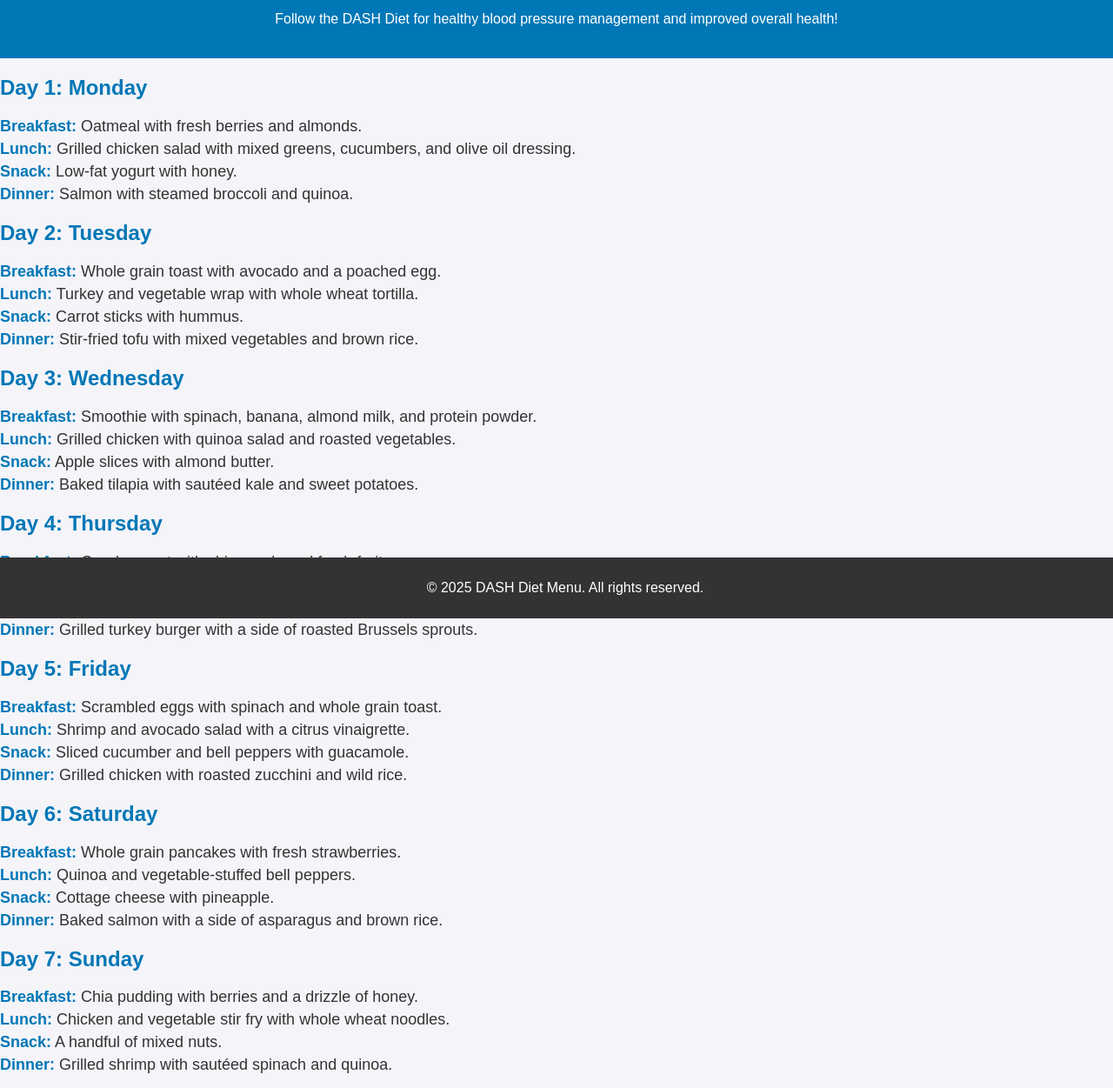
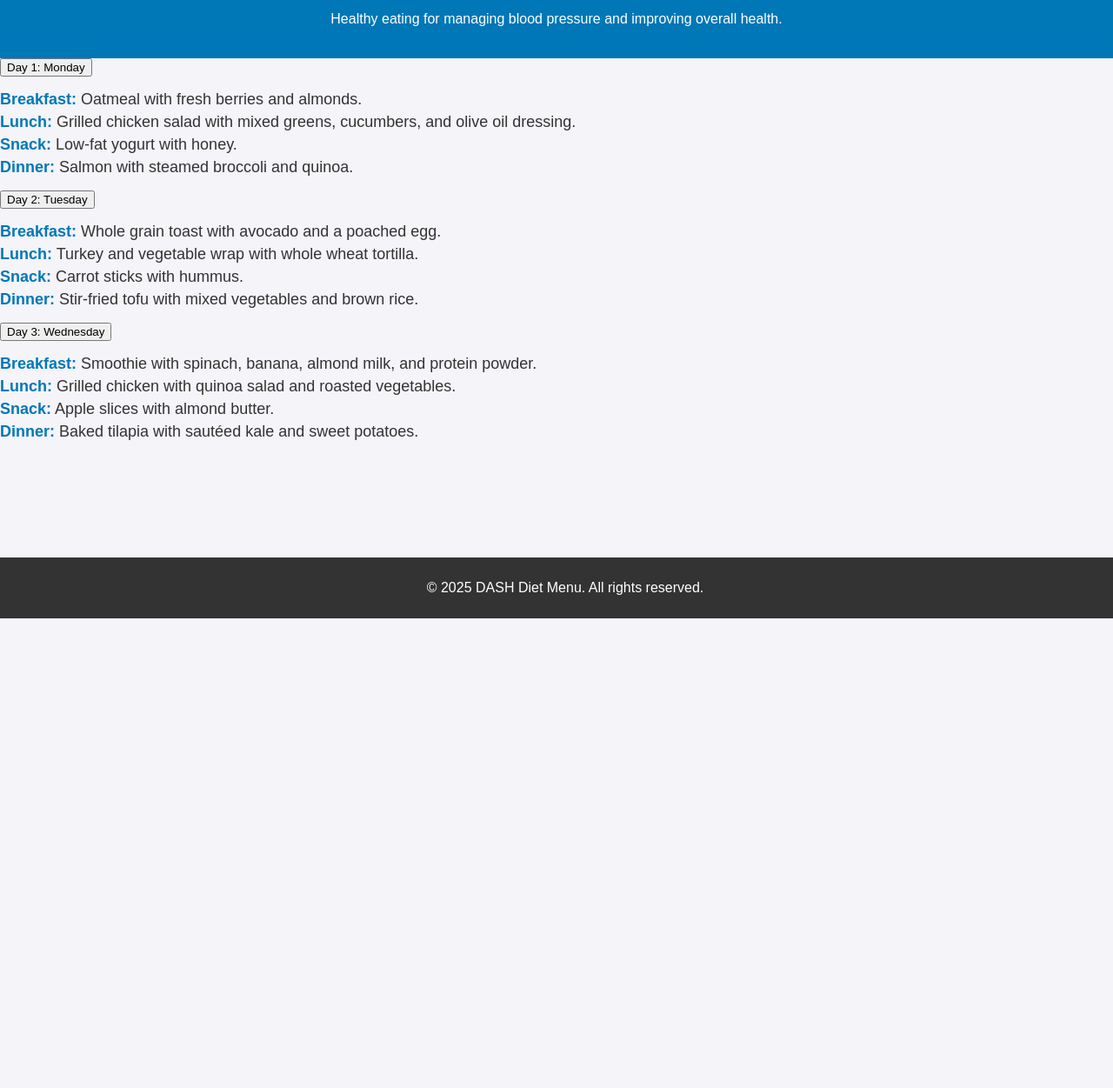
Before and after one commit to ngwakevin/anotherdiet, a plain HTML site: page index.html in a window 1280 px wide. Shown: the part 89-1340 px from the top of the page at 87% size. After the commit the page ends 800 px from the top, so only its background shows below. Drawn offline with nearby package versions, Linux system fonts and the light colour scheme.

Commit message:
Update index.html

```diff
--- a/index.html
+++ b/index.html
@@ -5,73 +5,68 @@
   <meta name="viewport" content="width=device-width, initial-scale=1.0">
   <title>DASH Diet Menu</title>
   <link rel="stylesheet" href="styles.css">
+  <script src="https://code.jquery.com/jquery-3.6.0.min.js"></script> <!-- For Dropdown -->
 </head>
 <body>
   <header>
     <h1>Weekly DASH Diet Menu</h1>
-    <p>Follow the DASH Diet for healthy blood pressure management and improved overall health!</p>
+    <p>Healthy eating for managing blood pressure and improving overall health.</p>
   </header>
 
   <section id="menu">
-    <h2>Day 1: Monday</h2>
+    <!-- Day 1 -->
+    <div class="menu-item">
+      <button class="dropdown-btn">Day 1: Monday</button>
+      <div class="dropdown-content">
         <ul>
           <li><strong>Breakfast:</strong> Oatmeal with fresh berries and almonds.</li>
           <li><strong>Lunch:</strong> Grilled chicken salad with mixed greens, cucumbers, and olive oil dressing.</li>
           <li><strong>Snack:</strong> Low-fat yogurt with honey.</li>
           <li><strong>Dinner:</strong> Salmon with steamed broccoli and quinoa.</li>
         </ul>
+      </div>
+    </div>
 
-    <h2>Day 2: Tuesday</h2>
+    <!-- Day 2 -->
+    <div class="menu-item">
+      <button class="dropdown-btn">Day 2: Tuesday</button>
+      <div class="dropdown-content">
         <ul>
           <li><strong>Breakfast:</strong> Whole grain toast with avocado and a poached egg.</li>
           <li><strong>Lunch:</strong> Turkey and vegetable wrap with whole wheat tortilla.</li>
           <li><strong>Snack:</strong> Carrot sticks with hummus.</li>
           <li><strong>Dinner:</strong> Stir-fried tofu with mixed vegetables and brown rice.</li>
         </ul>
+      </div>
+    </div>
 
-    <h2>Day 3: Wednesday</h2>
+    <!-- Day 3 -->
+    <div class="menu-item">
+      <button class="dropdown-btn">Day 3: Wednesday</button>
+      <div class="dropdown-content">
         <ul>
           <li><strong>Breakfast:</strong> Smoothie with spinach, banana, almond milk, and protein powder.</li>
           <li><strong>Lunch:</strong> Grilled chicken with quinoa salad and roasted vegetables.</li>
           <li><strong>Snack:</strong> Apple slices with almond butter.</li>
           <li><strong>Dinner:</strong> Baked tilapia with sautéed kale and sweet potatoes.</li>
         </ul>
+      </div>
+    </div>
 
-    <h2>Day 4: Thursday</h2>
-    <ul>
-      <li><strong>Breakfast:</strong> Greek yogurt with chia seeds and fresh fruit.</li>
-      <li><strong>Lunch:</strong> Lentil soup with a side of mixed greens.</li>
-      <li><strong>Snack:</strong> A small handful of unsalted almonds.</li>
-      <li><strong>Dinner:</strong> Grilled turkey burger with a side of roasted Brussels sprouts.</li>
-    </ul>
-
-    <h2>Day 5: Friday</h2>
-    <ul>
-      <li><strong>Breakfast:</strong> Scrambled eggs with spinach and whole grain toast.</li>
-      <li><strong>Lunch:</strong> Shrimp and avocado salad with a citrus vinaigrette.</li>
-      <li><strong>Snack:</strong> Sliced cucumber and bell peppers with guacamole.</li>
-      <li><strong>Dinner:</strong> Grilled chicken with roasted zucchini and wild rice.</li>
-    </ul>
-
-    <h2>Day 6: Saturday</h2>
-    <ul>
-      <li><strong>Breakfast:</strong> Whole grain pancakes with fresh strawberries.</li>
-      <li><strong>Lunch:</strong> Quinoa and vegetable-stuffed bell peppers.</li>
-      <li><strong>Snack:</strong> Cottage cheese with pineapple.</li>
-      <li><strong>Dinner:</strong> Baked salmon with a side of asparagus and brown rice.</li>
-    </ul>
-
-    <h2>Day 7: Sunday</h2>
-    <ul>
-      <li><strong>Breakfast:</strong> Chia pudding with berries and a drizzle of honey.</li>
-      <li><strong>Lunch:</strong> Chicken and vegetable stir fry with whole wheat noodles.</li>
-      <li><strong>Snack:</strong> A handful of mixed nuts.</li>
-      <li><strong>Dinner:</strong> Grilled shrimp with sautéed spinach and quinoa.</li>
-    </ul>
+    <!-- Additional Days can follow the same pattern -->
   </section>
 
   <footer>
     <p>&copy; 2025 DASH Diet Menu. All rights reserved.</p>
   </footer>
+
+  <script>
+    // Dropdown functionality
+    $(document).ready(function() {
+      $(".dropdown-btn").click(function() {
+        $(this).next(".dropdown-content").slideToggle();
+      });
+    });
+  </script>
 </body>
 </html>
```
Lines whose indentation alone changed are shown as unchanged.
